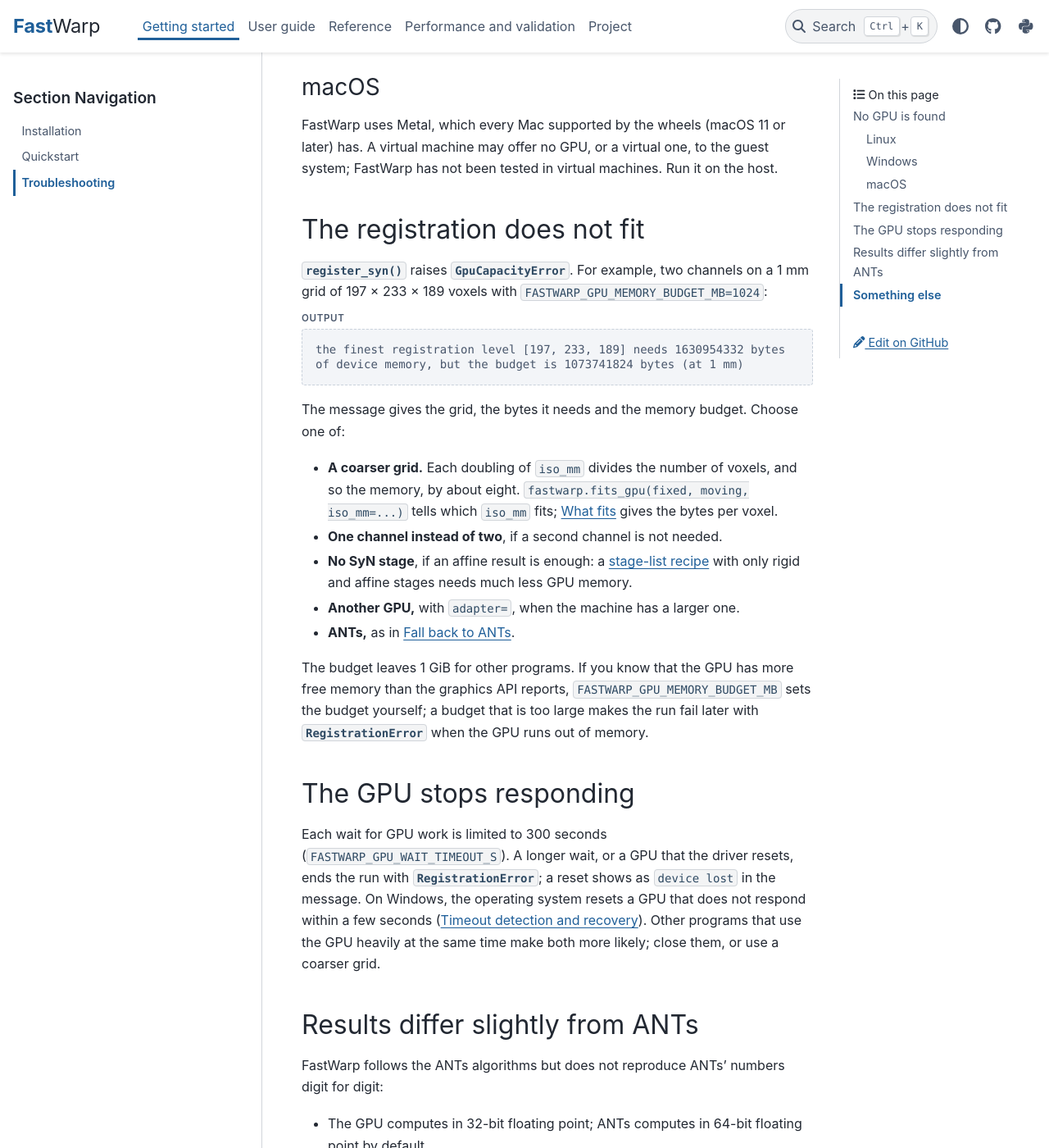
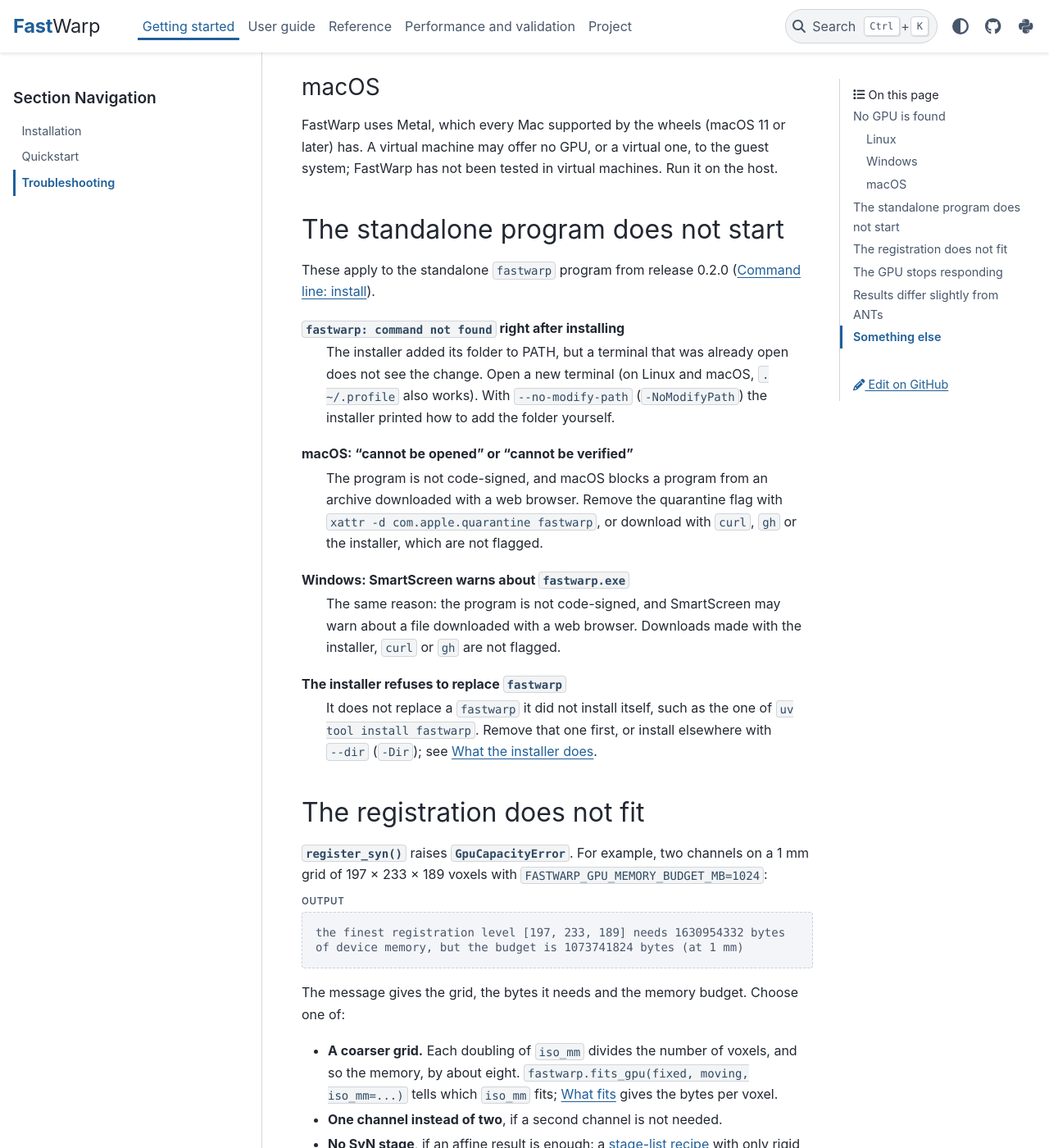
Before and after one commit to WyssCenter/fastwarp, a Sphinx documentation site: the page built from docs/troubleshooting.md, in a window 1280 px wide and 1400 px high, scrolled down 2157 px. Shown: the whole window at 82% size. Built offline with Sphinx 7.4.7 and the PyData theme 0.15.4, drawn with Linux system fonts in a browser that asks for light colours.

Commit message:
docs: align the install notes with the standalone installers
README, installation, getting started and the command line page now say the same: the command line comes with the Python package and, from release 0.2.0, as a standalone program; until then it runs from source with uvx --from git. The install section of the command line page uses tabs and admonitions, troubleshooting covers PATH, quarantine and SmartScreen, and linkcheck skips the v0.2.0 release files until they exist.

```diff
--- a/docs/conf.py
+++ b/docs/conf.py
@@ -23,7 +23,7 @@ extensions = [
 ]
 
 exclude_patterns = ["_build", "requirements.txt"]
-myst_heading_anchors = 3
+myst_heading_anchors = 4
 myst_enable_extensions = ["colon_fence", "deflist"]
 
 autoapi_dirs = ["../python/fastwarp"]
@@ -54,6 +54,8 @@ intersphinx_mapping = {
     "numpy": ("https://numpy.org/doc/stable", None),
     "ants": ("https://antspyx.readthedocs.io/en/latest", None),
 }
+
+linkcheck_ignore = [r"https://github\.com/WyssCenter/fastwarp/releases/download/v0\.2\.0/.*"]
 
 copybutton_exclude = ".linenos, .gp, .go"
 copybutton_selector = "div:not(.fw-output) > div.highlight > pre"
--- a/docs/troubleshooting.md
+++ b/docs/troubleshooting.md
@@ -85,6 +85,31 @@ FastWarp uses Metal, which every Mac supported by the wheels (macOS 11 or later)
 machine may offer no GPU, or a virtual one, to the guest system; FastWarp has not been tested in
 virtual machines. Run it on the host.
 
+## The standalone program does not start
+
+These apply to the standalone `fastwarp` program from release 0.2.0
+([Command line: install](cli.md#install)).
+
+`fastwarp: command not found` right after installing
+: The installer added its folder to PATH, but a terminal that was already open does not see the
+  change. Open a new terminal (on Linux and macOS, `. ~/.profile` also works). With
+  `--no-modify-path` (`-NoModifyPath`) the installer printed how to add the folder yourself.
+
+macOS: "cannot be opened" or "cannot be verified"
+: The program is not code-signed, and macOS blocks a program from an archive downloaded with a web
+  browser. Remove the quarantine flag with `xattr -d com.apple.quarantine fastwarp`, or download
+  with `curl`, `gh` or the installer, which are not flagged.
+
+Windows: SmartScreen warns about `fastwarp.exe`
+: The same reason: the program is not code-signed, and SmartScreen may warn about a file
+  downloaded with a web browser. Downloads made with the installer, `curl` or `gh` are not
+  flagged.
+
+The installer refuses to replace `fastwarp`
+: It does not replace a `fastwarp` it did not install itself, such as the one of
+  `uv tool install fastwarp`. Remove that one first, or install elsewhere with `--dir`
+  (`-Dir`); see [What the installer does](cli.md#what-the-installer-does).
+
 ## The registration does not fit
 
 {func}`~fastwarp.register_syn` raises {class}`~fastwarp.GpuCapacityError`. For example, two
```
Also changed, not shown: README.md (+13 -14 lines), docs/cli.md (+102 -17 lines), docs/getting-started.md (+3 -1 lines), docs/installation.md (+6 -6 lines).
